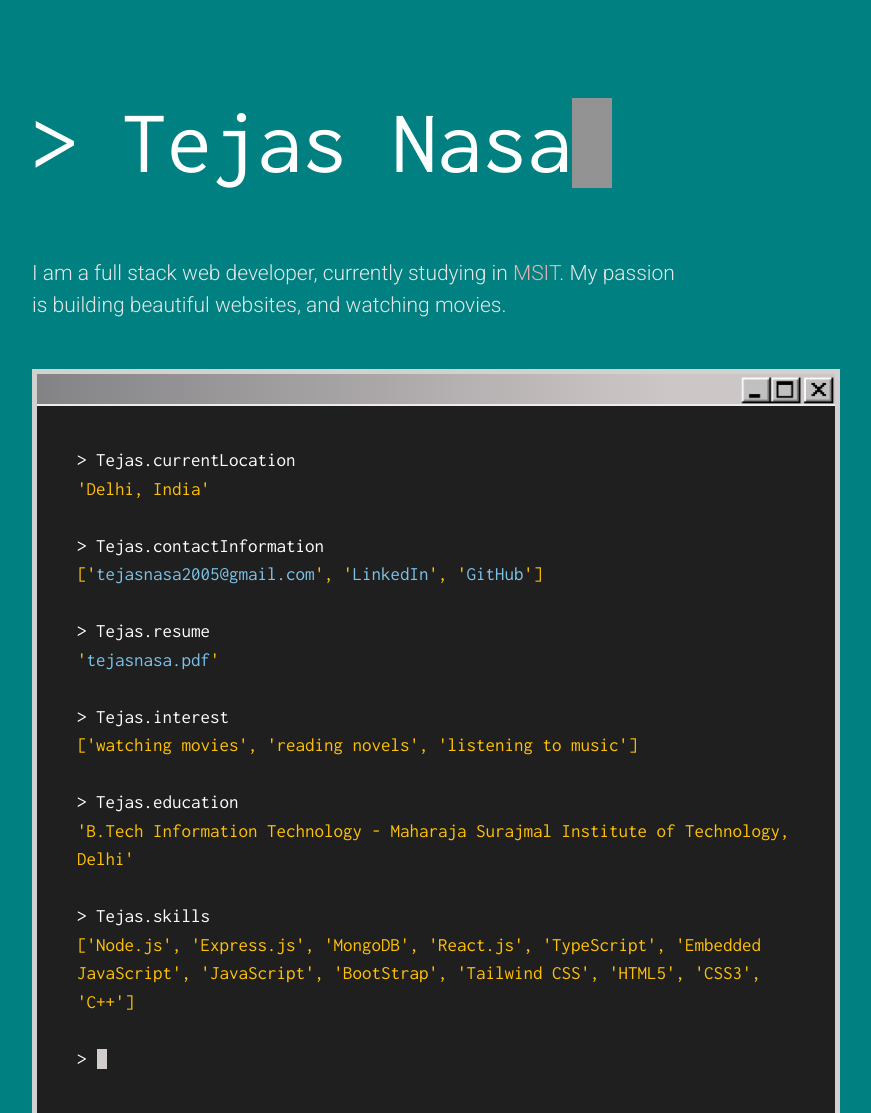
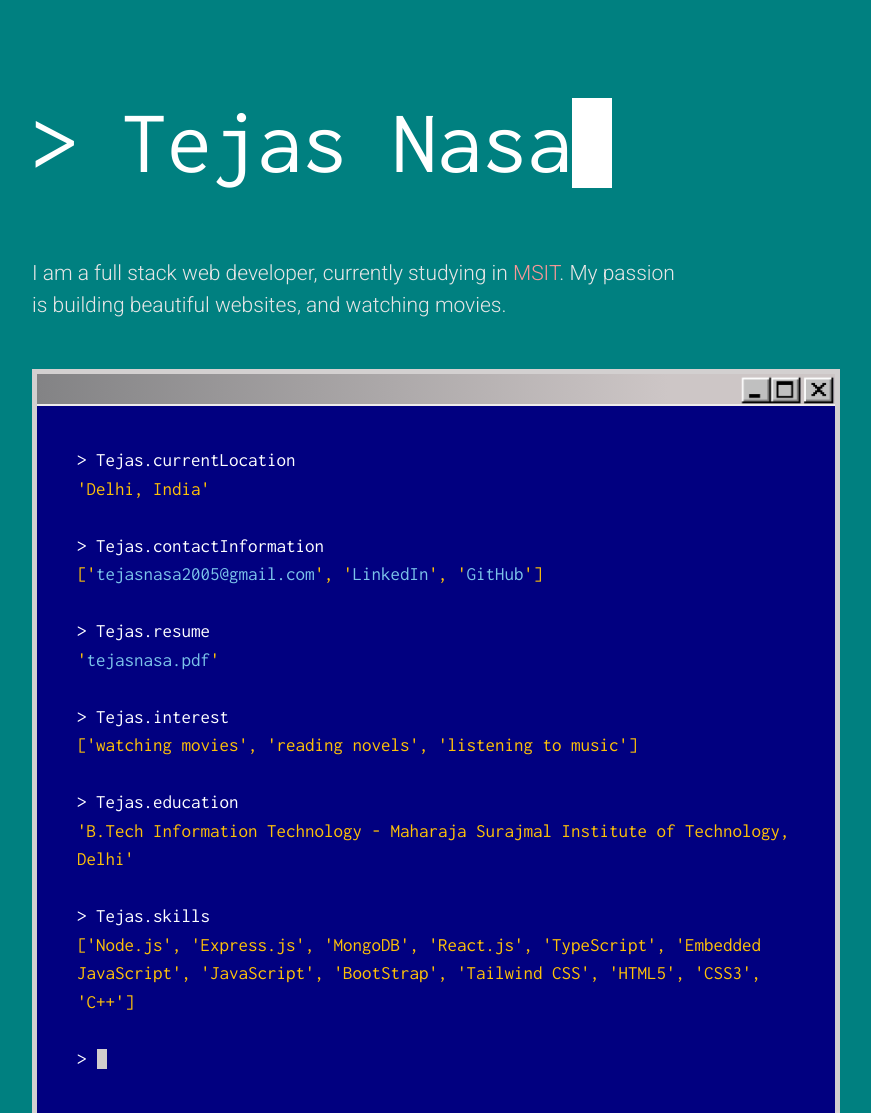
Before and after one commit to tejasnasa/Portfolio-Website, a plain HTML site: page index.html in a window 1280 px wide. Shown: the part 91-1204 px from the top of the page, without its empty margins (204-1075 px from the left). Drawn offline with nearby package versions, Linux system fonts and the light colour scheme.

Commit message:
Add new styles

```diff
--- a/styles.css
+++ b/styles.css
@@ -69,7 +69,7 @@ ul {
 #name {
   font-size: 90px;
   margin-top: 70px;
-  color: #ffffff;
+  color: white;
   display: flex;
   align-items: center;
 }
@@ -78,7 +78,7 @@ ul {
   border-top: 2px solid #eeebeb;
   height: 100%;
   width: auto;
-  background-color: #1f1f1f;
+  background-color: #010080;
   padding: 40px;
   font-size: 19px;
   color: white;
@@ -97,7 +97,7 @@ ul {
 }
 
 #blink1 {
-  background-color: #939393;
+  background-color: #ffffff;
   height: 90px;
   width: 40px;
   display: inline-block;
@@ -108,11 +108,11 @@ ul {
 }
 
 #bio a {
-  color: #ecb0b0;
+  color: rgb(251, 151, 151);
 }
 
 #bio a:hover {
-  color: #535ec5;
+  color: greenyellow;
 }
 
 #bio {
```
